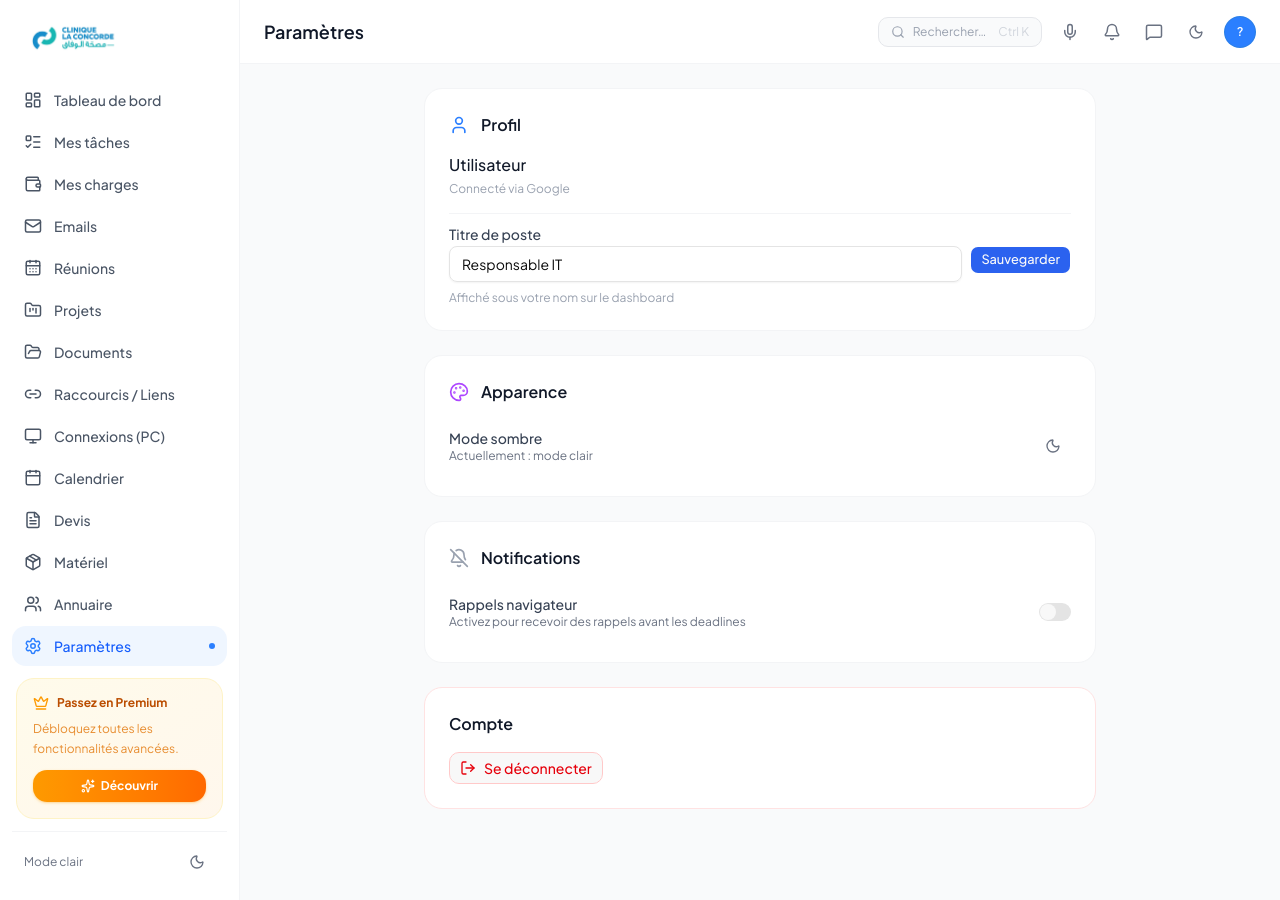
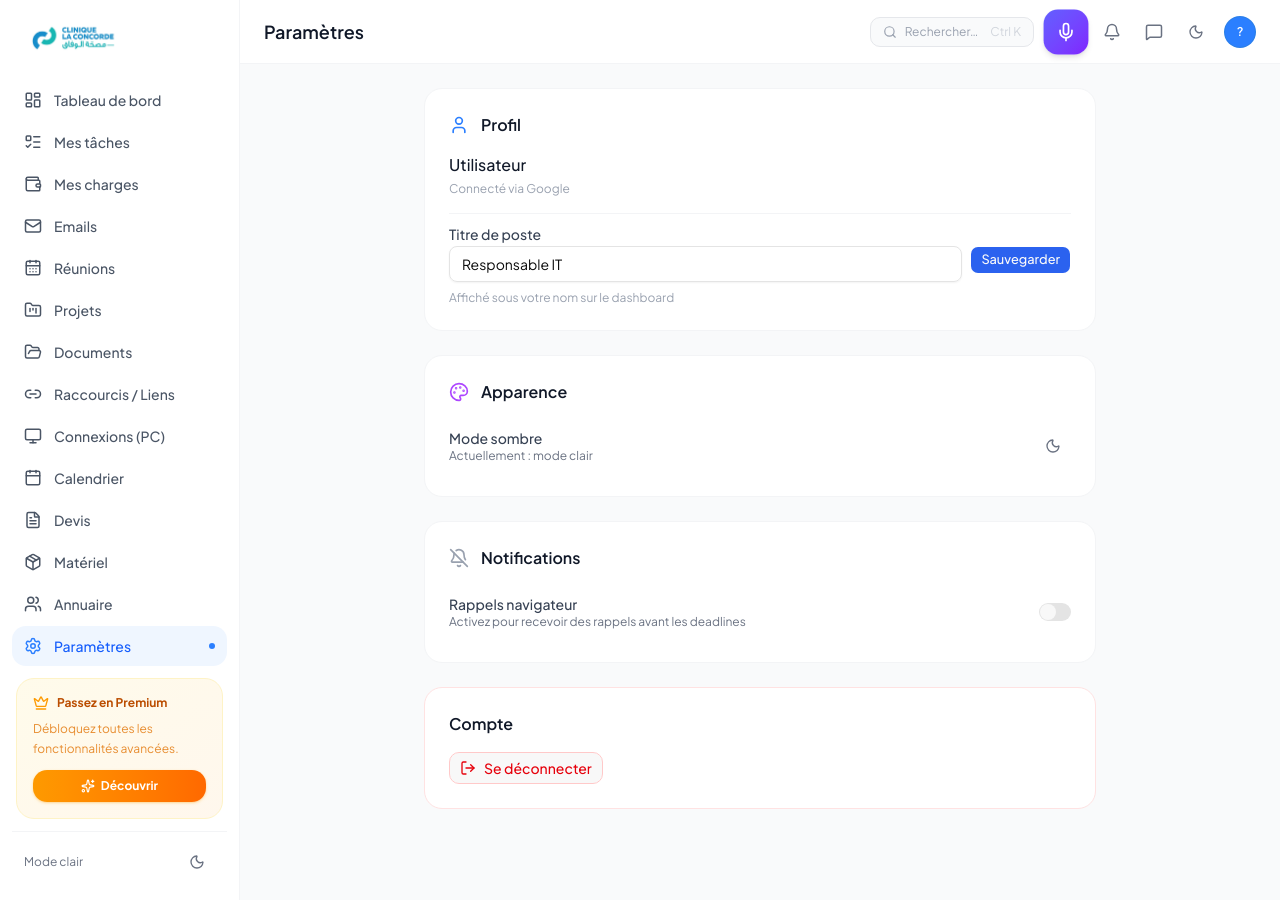
Before and after one commit to concorde-mehdi/flow-task, a Next.js app: page /parametres in a window 1280 px wide. Built offline with nearby package versions, Linux system fonts and the light colour scheme; no server answers; the database is empty.

Commit message:
feat: bouton vocal plus grand + gradient + double ring + breathing animation

```diff
--- a/src/components/ui/voice-button.tsx
+++ b/src/components/ui/voice-button.tsx
@@ -13,7 +13,7 @@ interface VoiceButtonProps {
 export function VoiceButton({ variant = 'icon', className }: VoiceButtonProps) {
   const { etat, transcript, demarrer, arreter } = useVoiceAgent()
   const isFab = variant === 'fab'
-  const size = isFab ? 22 : 18
+  const size = isFab ? 24 : 20
 
   function handleClick() {
     if (etat === 'listening') arreter()
@@ -23,46 +23,77 @@ export function VoiceButton({ variant = 'icon', className }: VoiceButtonProps) {
   const title =
     etat === 'listening' ? 'Écoute… cliquer pour arrêter'
     : etat === 'processing' ? (transcript || 'Traitement en cours…')
-    : 'Commande vocale'
+    : 'Commande vocale (darja/français)'
 
   return (
     <div className={cn('relative inline-flex flex-col items-center justify-center', className)}>
-      {/* Anneau pulse pendant l'écoute */}
+
+      {/* ── Anneaux pulse écoute (double ring) ── */}
       <AnimatePresence>
         {etat === 'listening' && (
-          <motion.span
-            key="ring"
-            className={cn(
-              'absolute rounded-full border-2 border-red-400 pointer-events-none',
-              isFab ? 'inset-0' : 'inset-0',
-            )}
-            initial={{ scale: 1, opacity: 0.8 }}
-            animate={{ scale: isFab ? 1.7 : 1.9, opacity: 0 }}
-            transition={{ duration: 1, repeat: Infinity, ease: 'easeOut' }}
-          />
+          <>
+            <motion.span
+              key="ring1"
+              className="absolute inset-0 rounded-full border-2 border-red-400 pointer-events-none"
+              initial={{ scale: 1, opacity: 0.9 }}
+              animate={{ scale: isFab ? 1.8 : 2.0, opacity: 0 }}
+              transition={{ duration: 1.2, repeat: Infinity, ease: 'easeOut' }}
+            />
+            <motion.span
+              key="ring2"
+              className="absolute inset-0 rounded-full border-2 border-red-300 pointer-events-none"
+              initial={{ scale: 1, opacity: 0.6 }}
+              animate={{ scale: isFab ? 2.3 : 2.6, opacity: 0 }}
+              transition={{ duration: 1.2, repeat: Infinity, ease: 'easeOut', delay: 0.35 }}
+            />
+          </>
         )}
       </AnimatePresence>
 
-      <button
+      {/* ── Anneau glow idle ── */}
+      {etat === 'idle' && !isFab && (
+        <motion.span
+          className="absolute inset-0 rounded-xl bg-indigo-400/20 pointer-events-none"
+          animate={{ scale: [1, 1.15, 1], opacity: [0.5, 0.15, 0.5] }}
+          transition={{ duration: 2.5, repeat: Infinity, ease: 'easeInOut' }}
+        />
+      )}
+
+      {/* ── Bouton principal ── */}
+      <motion.button
         onClick={handleClick}
         disabled={etat === 'processing' || etat === 'done' || etat === 'error'}
         title={title}
         aria-label={title}
+        animate={
+          etat === 'idle'
+            ? { scale: [1, 1.06, 1] }
+            : etat === 'listening'
+            ? { scale: 1 }
+            : { scale: 1 }
+        }
+        transition={
+          etat === 'idle'
+            ? { duration: 2.5, repeat: Infinity, ease: 'easeInOut' }
+            : { duration: 0.2 }
+        }
         className={cn(
-          'relative flex items-center justify-center transition-all duration-200 outline-none select-none',
+          'relative flex items-center justify-center outline-none select-none transition-colors duration-200',
           isFab
-            ? 'w-14 h-14 rounded-full shadow-lg'
-            : 'w-9 h-9 rounded-xl',
-          etat === 'idle' && isFab && 'bg-indigo-500 hover:bg-indigo-600 active:scale-95 text-white',
-          etat === 'idle' && !isFab && 'text-gray-500 dark:text-gray-400 hover:bg-gray-100 dark:hover:bg-gray-800',
-          etat === 'listening' && isFab && 'bg-red-500 text-white',
-          etat === 'listening' && !isFab && 'text-red-500 bg-red-50 dark:bg-red-950/30',
-          etat === 'processing' && isFab && 'bg-indigo-400 text-white cursor-wait',
-          etat === 'processing' && !isFab && 'text-indigo-400 cursor-wait',
-          etat === 'done' && isFab && 'bg-green-500 text-white',
-          etat === 'done' && !isFab && 'text-green-500',
-          etat === 'error' && isFab && 'bg-red-500 text-white',
-          etat === 'error' && !isFab && 'text-red-500',
+            ? 'w-14 h-14 rounded-full shadow-xl'
+            : 'w-11 h-11 rounded-xl shadow-md',
+          // Idle — gradient indigo/violet
+          etat === 'idle' && 'bg-gradient-to-br from-indigo-500 to-violet-600 text-white hover:from-indigo-600 hover:to-violet-700 active:scale-95',
+          // Listening — rouge vif
+          etat === 'listening' && 'bg-red-500 text-white shadow-red-500/40',
+          // Processing
+          etat === 'processing' && 'bg-indigo-400 text-white cursor-wait',
+          // Done
+          etat === 'done' && 'bg-green-500 text-white',
+          // Error
+          etat === 'error' && 'bg-red-500 text-white',
+          isFab && (etat === 'idle') && 'shadow-indigo-500/50',
+          isFab && (etat === 'listening') && 'shadow-red-500/50',
         )}
       >
         <AnimatePresence mode="wait">
@@ -72,7 +103,10 @@ export function VoiceButton({ variant = 'icon', className }: VoiceButtonProps) {
             </motion.span>
           )}
           {etat === 'listening' && (
-            <motion.span key="micoff" initial={{ scale: 0.7, opacity: 0 }} animate={{ scale: 1, opacity: 1 }} exit={{ scale: 0.7, opacity: 0 }} transition={{ duration: 0.15 }}>
+            <motion.span key="micoff"
+              initial={{ scale: 0.7, opacity: 0 }} animate={{ scale: [1, 1.2, 1], opacity: 1 }} exit={{ scale: 0.7, opacity: 0 }}
+              transition={{ scale: { duration: 0.8, repeat: Infinity }, opacity: { duration: 0.15 } }}
+            >
               <MicOff size={size} strokeWidth={2} />
             </motion.span>
           )}
@@ -92,9 +126,9 @@ export function VoiceButton({ variant = 'icon', className }: VoiceButtonProps) {
             </motion.span>
           )}
         </AnimatePresence>
-      </button>
+      </motion.button>
 
-      {/* Transcript capturé — affiché pendant processing pour debug */}
+      {/* Transcript capturé pendant processing */}
       <AnimatePresence>
         {etat === 'processing' && transcript && (
           <motion.p
```
